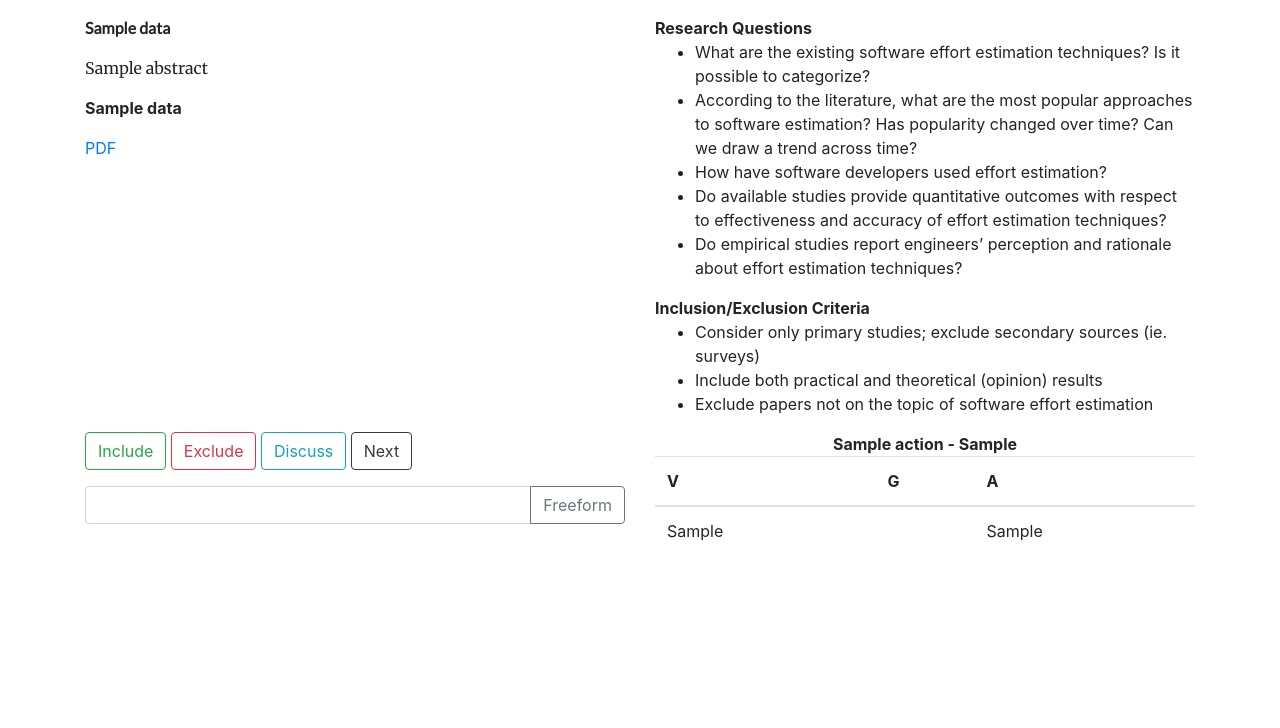
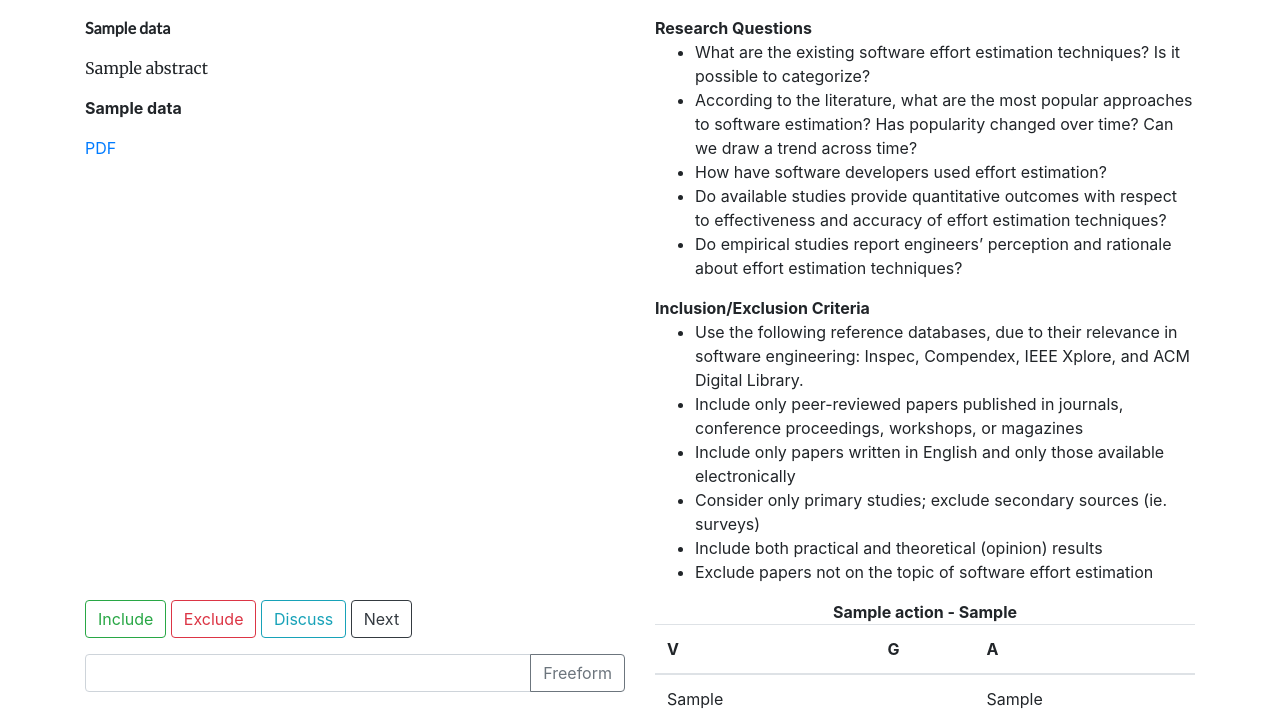
Before and after one commit to andyg0808/paper-reviewer, a Flask app: template templates/paper.html in a window 1280 px wide. Shown: the top 728 px of the page. Run offline with Flask 2, Linux system fonts and the light colour scheme; the template is opened without the code that fills it: most values are stand-ins (such as "Sample title", 1, 10 or a date in 2020); parts of the project's set-up code (start-up, migrations or seed data) failed here and were passed over; some libraries are stand-ins or nearby versions.

Commit message:
Add the remaining inclusion/exclusion criteria

```diff
--- a/templates/paper.html
+++ b/templates/paper.html
@@ -41,6 +41,9 @@
     </ul>
     <strong>Inclusion/Exclusion Criteria</strong>
     <ul>
+      <li>Use the following reference databases, due to their relevance in software engineering: Inspec, Compendex, IEEE Xplore, and ACM Digital Library.</li>
+      <li>Include only peer-reviewed papers published in journals, conference proceedings, workshops, or magazines</li>
+      <li>Include only papers written in English and only those available electronically</li>
       <li>Consider only primary studies; exclude secondary sources (ie. surveys)</li>
       <li>Include both practical and theoretical (opinion) results</li>
       <li>Exclude papers not on the topic of software effort estimation</li>
```
